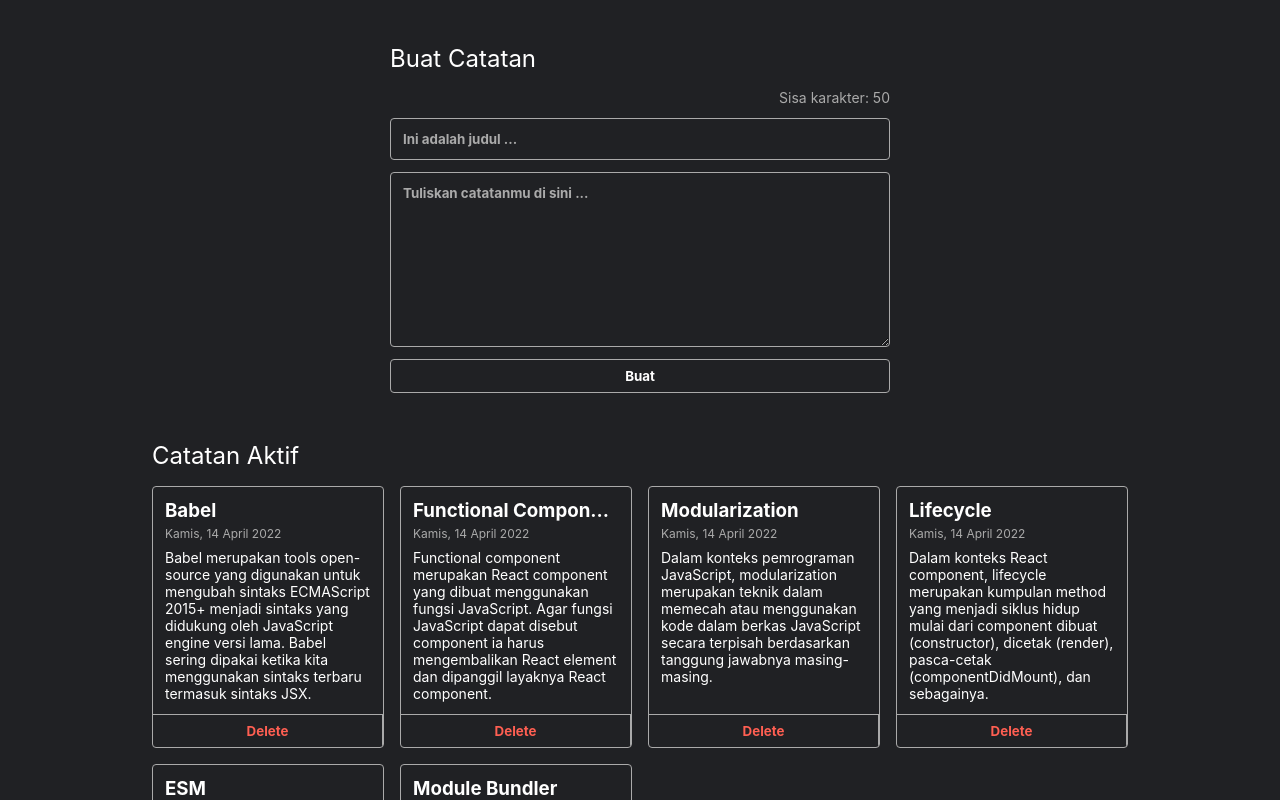
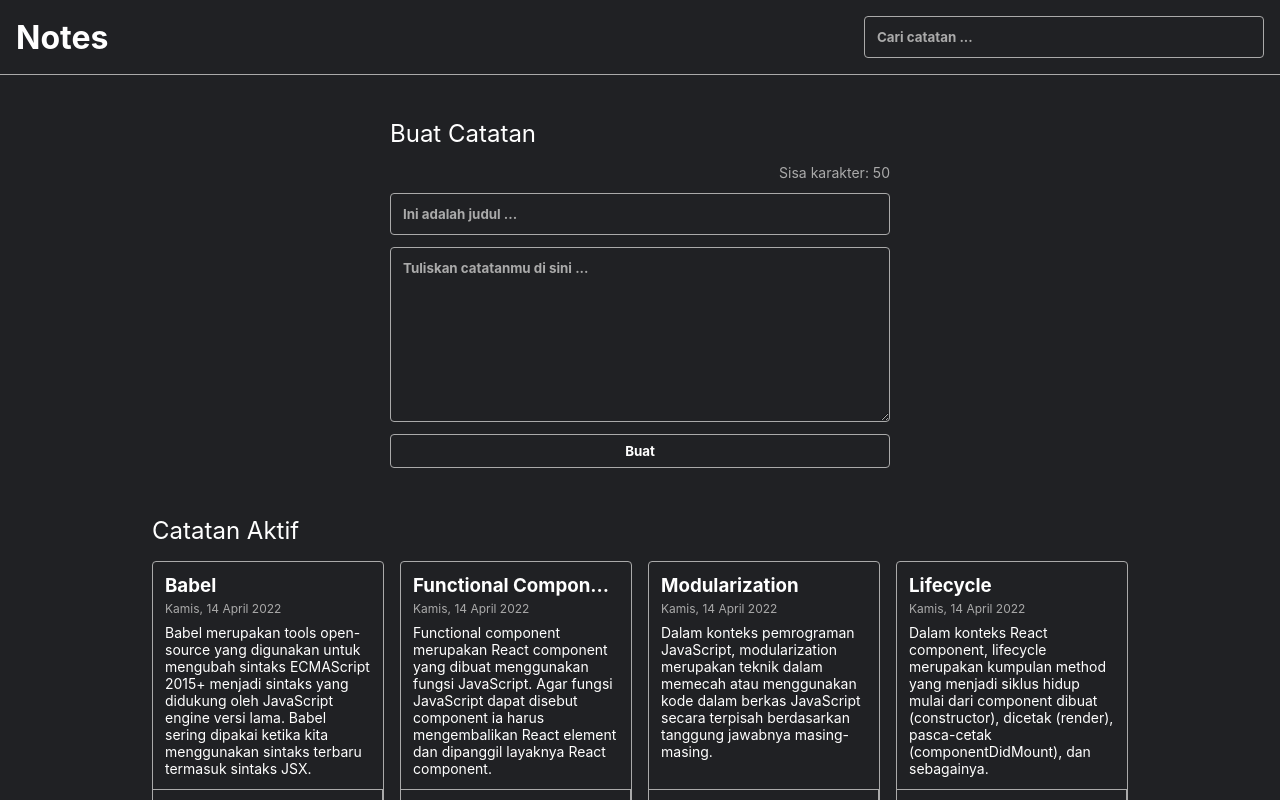
Before and after one commit to IMM255/app-catatan-react, a React (Vite) app: page / in a window 1280 px wide. Shown: the top 800 px of the page. Built offline with nearby package versions, Linux system fonts and the light colour scheme.

Commit message:
add header

```diff
--- a/src/components/NoteApp.jsx
+++ b/src/components/NoteApp.jsx
@@ -1,48 +1,14 @@
 import React from "react";
-import { getInitialData } from "../utils";
-import NoteList from "./NoteList";
-import NoteInput from "./NoteInput";
+import NoteAppHeader from "./NoteAppHeader";
+import NoteAppBody from "./NoteAppBody";
 
-class NoteApp extends React.Component {
-    constructor(props){
-        super(props);
-        this.state = {
-            notes: getInitialData(),
-        }
-
-        this.onDeleteHandler = this.onDeleteHandler.bind(this);
-        this.onAddNoteHandler = this.onAddNoteHandler.bind(this);
-
-    }
-    onDeleteHandler(id){
-        const notes = this.state.notes.filter(note => note.id !== id);
-        this.setState({ notes })
-    }
-
-    onAddNoteHandler({title, body}) {
-        this.setState((prevState) => {
-            return {
-                notes: [
-                    ...prevState.notes,
-                    {
-                        id: +new Date(),
-                        title,
-                        body,
-                        createdAt: +new Date(),
-                    }
-                ]
-            }
-        })
-    }
-    render(){
+function NoteApp () {
     return (
-        <div className="note-app__body">
-            <NoteInput addNote={this.onAddNoteHandler} />
-            <h2>Catatan Aktif</h2>
-            <NoteList notes={this.state.notes} onDelete={this.onDeleteHandler} />
+        <div>
+            <NoteAppHeader />
+            <NoteAppBody />
         </div>
     )
-    }
 }
 
 export default NoteApp;
--- /dev/null
+++ b/src/components/NoteAppBody.jsx
@@ -0,0 +1,48 @@
+import React from "react";
+import { getInitialData } from "../utils";
+import NoteList from "./NoteList";
+import NoteInput from "./NoteInput";
+
+class NoteAppBody extends React.Component {
+    constructor(props){
+        super(props);
+        this.state = {
+            notes: getInitialData(),
+        }
+
+        this.onDeleteHandler = this.onDeleteHandler.bind(this);
+        this.onAddNoteHandler = this.onAddNoteHandler.bind(this);
+
+    }
+    onDeleteHandler(id){
+        const notes = this.state.notes.filter(note => note.id !== id);
+        this.setState({ notes })
+    }
+
+    onAddNoteHandler({title, body}) {
+        this.setState((prevState) => {
+            return {
+                notes: [
+                    ...prevState.notes,
+                    {
+                        id: +new Date(),
+                        title,
+                        body,
+                        createdAt: +new Date(),
+                    }
+                ]
+            }
+        })
+    }
+    render(){
+    return (
+        <div className="note-app__body">
+            <NoteInput addNote={this.onAddNoteHandler} />
+            <h2>Catatan Aktif</h2>
+            <NoteList notes={this.state.notes} onDelete={this.onDeleteHandler} />
+        </div>
+    )
+    }
+}
+
+export default NoteAppBody;
--- /dev/null
+++ b/src/components/NoteAppHeader.jsx
@@ -0,0 +1,13 @@
+import React from "react";
+import NoteSearch from "./NoteSearch";
+
+function NoteAppHeader (){
+    return (
+        <div className="note-app__header">
+            <h1>Notes</h1>
+            <NoteSearch />
+        </div>
+    )
+}
+
+export default NoteAppHeader;
--- /dev/null
+++ b/src/components/NoteSearch.jsx
@@ -0,0 +1,11 @@
+import React from "react";
+
+function NoteSearch (){
+    return (
+        <div class="note-search">
+            <input type="text" placeholder="Cari catatan ..." value=""/>
+        </div>
+    )
+}
+
+export default NoteSearch;
```
